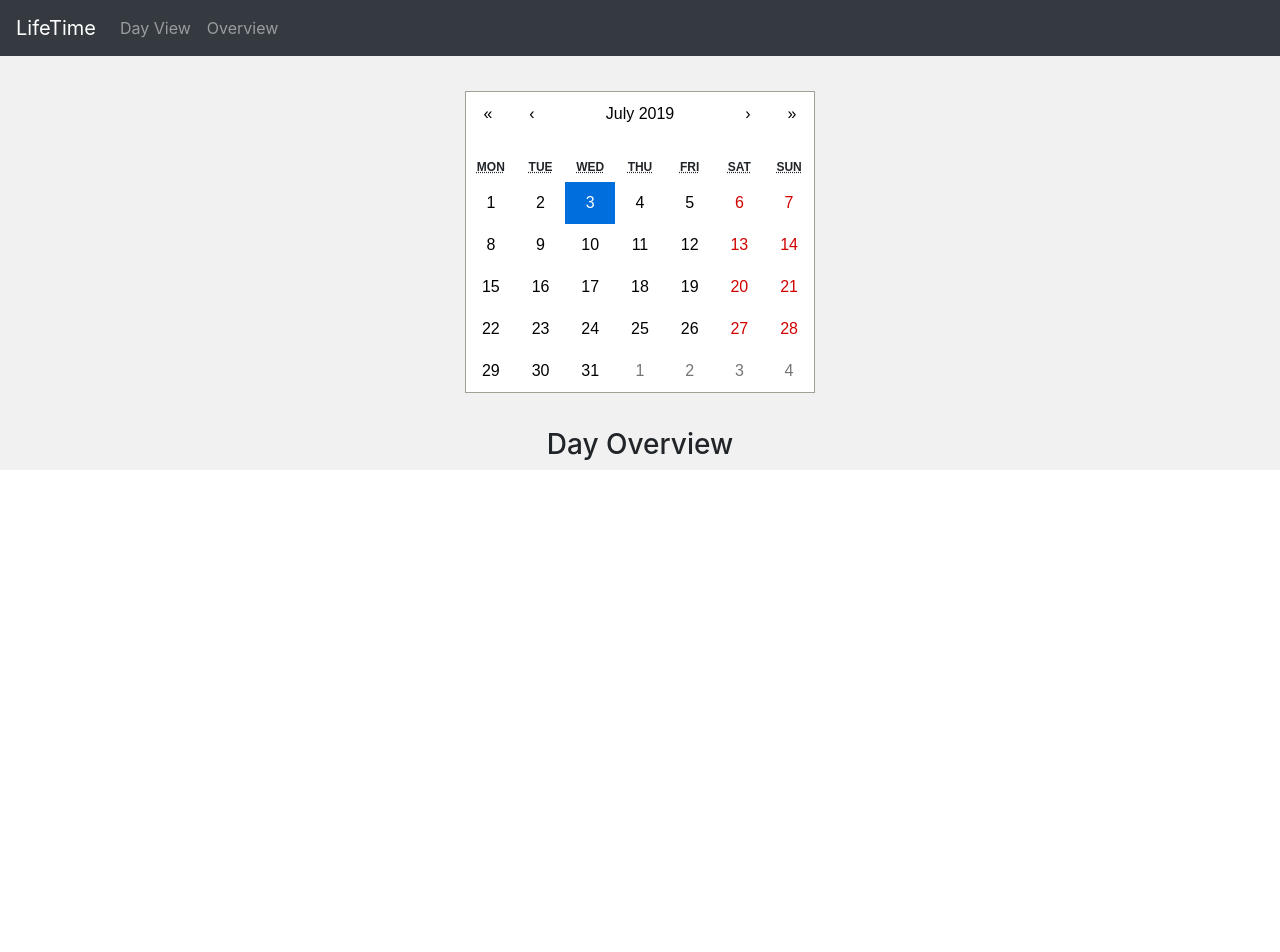
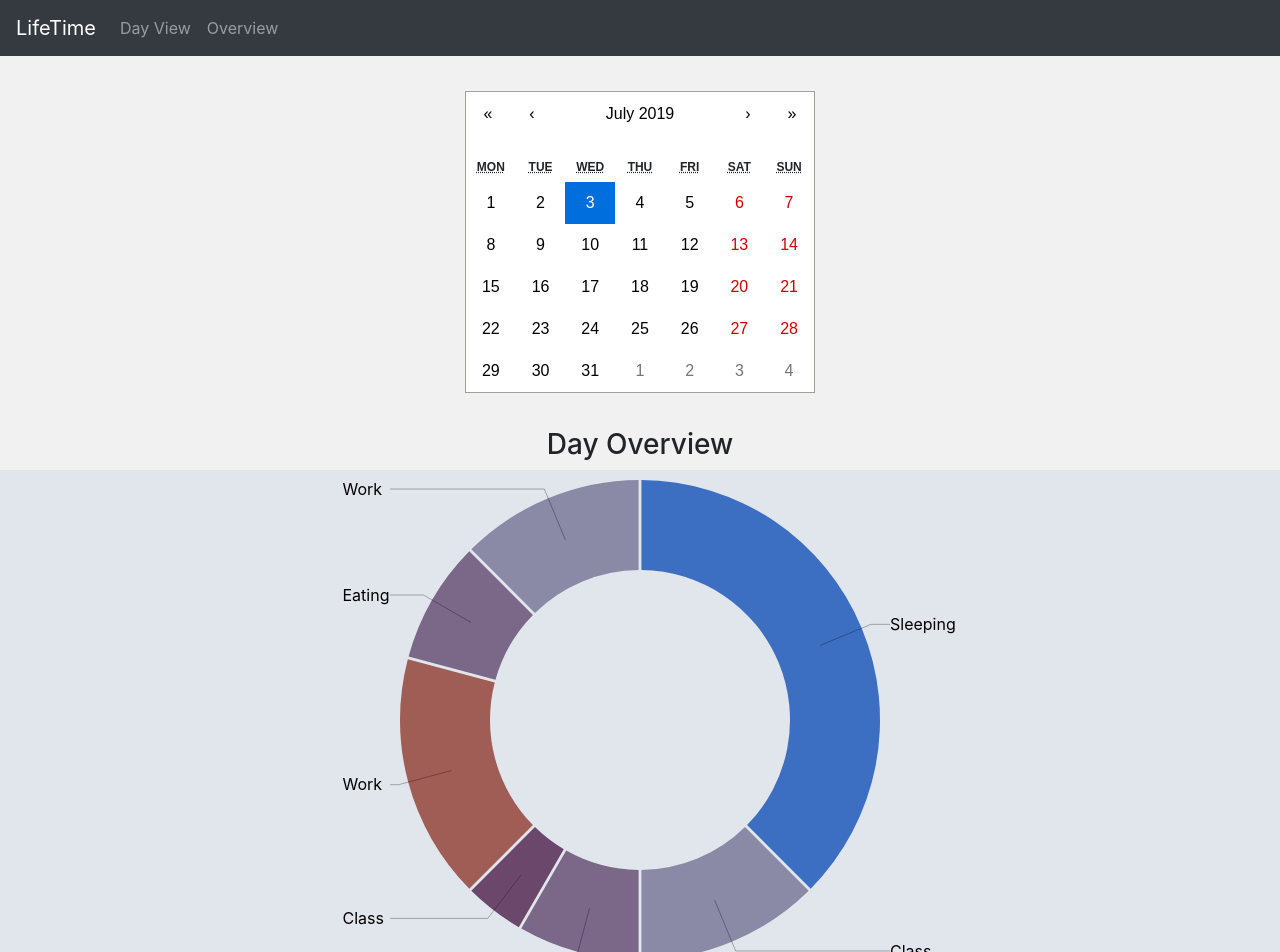
Before and after one commit to Avi-P/LifeTime, a React (Create React App) app: page /day-view in a window 1280 px wide. Shown: the top 952 px of the page. Before the commit the page ends 800 px from the top, so only its background shows below. Built offline with nearby package versions, Linux system fonts and the light colour scheme.

Commit message:
Display a donut chart using d3.js

```diff
--- a/package.json
+++ b/package.json
@@ -5,6 +5,9 @@
   "dependencies": {
     "bootstrap": "^4.3.1",
     "d3": "^5.9.7",
+    "d3-dsv": "^1.1.1",
+    "d3-scale": "^3.0.0",
+    "d3-shape": "^1.3.5",
     "react": "^16.8.6",
     "react-bootstrap": "^1.0.0-beta.9",
     "react-calendar": "^2.19.0",
--- a/src/Pages/Calendar/CalendarView.css
+++ b/src/Pages/Calendar/CalendarView.css
@@ -20,6 +20,11 @@
 #main {
     flex: 75%;
     background-color: #e1e6ed;
+    justify-content: center;
     /*display: flex;*/
     /*flex-direction: row;*/
 }
+
+#visual {
+    justify-content: center;
+}
--- a/src/Pages/Calendar/CalendarView.js
+++ b/src/Pages/Calendar/CalendarView.js
@@ -20,8 +20,8 @@ class CalendarView extends React.Component {
         this.state = {
             date: new Date(),
             data: [5,6,7,8],
-            width: 100,
-            height: 100,
+            width: 900,
+            height: 500,
             id: "root"
         }
     }
@@ -54,8 +54,10 @@ class CalendarView extends React.Component {
                     </div>
 
                     <div id = "main">
-                        {/*<DonutSummary data={this.state.data} width={this.state.width} height={this.state.height} innerRadius={60}*/}
-                                      {/*outerRadius={100} />*/}
+                        <center>
+                            <DonutSummary data={this.state.data} width={this.state.width} height={this.state.height} />
+                        </center>
+
                     </div>
 
                 </div>
--- a/src/Pages/Calendar/DonutSummary.js
+++ b/src/Pages/Calendar/DonutSummary.js
@@ -1,111 +1,213 @@
-import React, { createRef } from "react"
+import React from "react"
 
 import * as d3 from "d3";
+import { scaleOrdinal } from 'd3-scale';
+import { arc as d3Arc, pie as d3Pie } from 'd3-shape';
+import { csvParse } from 'd3-dsv';
 
 class DonutSummary extends React.Component{
 
     constructor(props) {
         super(props);
 
-        this.ref = createRef();
+        this.state = {
+            width: this.props.width,
+            height: this.props.height,
+            radius: Math.min(this.props.width, this.props.height) / 2,
+            colors: scaleOrdinal().range([
+                                                '#3c6fc2',
+                                                '#8a89a6',
+                                                '#7b6888',
+                                                '#6b486b',
+                                                '#a05d56',
+                                                '#d0743c',
+                                                '#ff8c00',
+                                            ]),
 
-        this.createPie = d3.pie()
-            .value(d => d.value)
-            .sort(null);
-
-        this.createArc = d3
-            .arc()
-            .innerRadius(props.innerRadius)
-            .outerRadius(props.outerRadius);
-
-        this.colors = d3.scaleOrdinal(d3.schemeCategory10);
-        this.format = d3.format(".2f");
+        }
     }
 
-    componentDidMount() {
-        this.drawChart();
+    midAngle(d){
+        return d.startAngle + (d.endAngle - d.startAngle)/2;
     }
 
-    drawChart() {
-        const data = [1, 1, 2, 3, 5, 8, 13, 21];
-        //
-        // //let arc = d3.pie()(data);
-        //
-        const svg = d3.select("body").append("svg")
-            .attr("width", this.props.width)
-            .attr("height", this.props.height);
-        //
-        //
-        // let arc = d3.arc()
-        //     .innerRadius(0)
-        //     .outerRadius(100)
-        //     .startAngle(0)
-        //     .endAngle(Math.PI / 2);
-        //
-        //
-        svg.selectAll("rect")
-            .data(data)
-            .enter()
-            .append("rect")
-            .attr("x", (d, i) => i * 70)
-            .attr("y", (d, i) => this.props.height - 10 * d)
-            .attr("width", 65)
-            .attr("height", (d, i) => d * 10)
-            .attr("fill", "green")
-        //
-        // return <path d = {arc} />
 
-        // const svg = d3.select(this.ref.current);
-        //
-        // const data = this.createPie(this.props.data);
-        //
-        // const {width, height, innerRadius, outerRadius} = this.props;
-        //
-        // svg.attr("class", "chart")
-        //     .attr("width", width)
-        //     .attr("height", height);
-        //
-        // const group = svg.append("g")
-        //                 .attr("transform", `translate(${innerRadius} ${outerRadius}`);
-        //
-        // const groupWithEnter = group.selectAll("g.arc").data(data).enter();
-        //
-        // const path = groupWithEnter.append("g").attr("class", "arc");
-        //
-        // path.append("path")
-        //     .attr("class", "arc")
-        //     .attr("d", this.createArc)
-        //     .attr("fill", (d, i) => this.colors(d.index));
-        //
-        // path.append("text")
-        //     .attr("text-anchor", "middle")
-        //     .attr("alignment-baseline", "middle")
-        //     .attr("transform", d => `translate(${this.createArc.centroid(d)})`)
-        //     .style("fill", "white")
-        //     .style("font-size", 10)
-        //     .text(d => this.format(d.value));
+    render() {
+        let dataTest =
+            `time,name
+            540,Sleeping
+            180,Class
+            120,Eating
+            60,Class
+            240,Work
+            120,Eating
+            180,Work`;
+
+            // {
+            //                 nums: [1, 1, 3],
+            //                 activity: ["Testing", "Testing One", "Testing Two"]
+            //             };
+
+
+        const arc = d3Arc()
+            .outerRadius(this.state.radius - 10)
+            .innerRadius(this.state.radius - 100)
+            .padAngle(0.01);
+
+        let outerArc = d3Arc()
+            .innerRadius(this.state.radius)
+            .outerRadius(this.state.radius);
+
+        const pie = d3Pie()
+            .sort(null)
+            .value(function(d) {
+                return d.time//d.population;
+            });
+
+        const data = pie( //dataTest
+            csvParse(dataTest, d => {
+                d.time = +d.time;
+                return d;
+            })
+        );
+
+        return (
+            <svg id = "visual" width={this.state.width} height={this.state.height}>
+                <g transform={`translate(${this.state.width / 2}, ${this.state.height / 2})`}>
+                    {data.map(d => {
+                        let retString = "";
+
+                        let SVGpos = outerArc.centroid(d);
+                        let textPos = outerArc.centroid(d);
+
+                        SVGpos[0] = this.state.radius * .90 * (this.midAngle(d) < Math.PI ? 1 : -1);
+                        textPos[0] = this.state.radius * (this.midAngle(d) < Math.PI ? 1 : -1);
+
+                        retString = arc.centroid(d)+ " " + outerArc.centroid(d) + " " + textPos;
+
+                        console.log(d.data.name + " " + retString);
+
+                        return (
+                            <g className="arc" key={`a${d.data.time}`}>
+                                <path d={arc(d)} fill={this.state.colors(d.data.time)} />
+                                <polyline points={retString} fill="none" stroke="black" stroke-width= "1px" opacity = ".3"/>
+
+                                {(textPos[0] < 0 ? textPos[0] = textPos[0] * 1.19 : textPos[0])}
+
+                                <text transform={`translate(${textPos/*arc.centroid(d)*/})`} dy=".35em">
+                                    {d.data.name}
+                                </text>
+                            </g>
+                        )
+                    })}
+                </g>
+            </svg>
+        );
     }
 
-    render() {
-        // const arc = d3
-        //     .arc()
-        //     .innerRadius(0)
-        //     .outerRadius(100)
-        //     .padAngle(0.01)
-        //     .cornerRadius(2);
-        //
-        // let height = this.props.height;
-        // let width = this.props.width;
-        //
-        // return (
-        // <svg height={height} width={width}>
-        //     <g transform={`translate(${width / 2},${height / 2})`}>
-        //         <path d={arc(this.state.data)} />
-        //     </g>
-        // </svg>)
 
-        return <svg ref={this.ref} />;
-    }
+    // constructor(props) {
+    //     super(props);
+    //
+    //     this.ref = createRef();
+    //
+    //     this.createPie = d3.pie()
+    //         .value(d => d.value)
+    //         .sort(null);
+    //
+    //     this.createArc = d3
+    //         .arc()
+    //         .innerRadius(props.innerRadius)
+    //         .outerRadius(props.outerRadius);
+    //
+    //     this.colors = d3.scaleOrdinal(d3.schemeCategory10);
+    //     this.format = d3.format(".2f");
+    // }
+    //
+    // componentDidMount() {
+    //     this.drawChart();
+    // }
+    //
+    // drawChart() {
+    //     const data = [1, 1, 2, 3, 5, 8, 13, 21];
+    //     //
+    //     // //let arc = d3.pie()(data);
+    //     //
+    //     const svg = d3.select("body").append("svg")
+    //         .attr("width", this.props.width)
+    //         .attr("height", this.props.height);
+    //     //
+    //     //
+    //     // let arc = d3.arc()
+    //     //     .innerRadius(0)
+    //     //     .outerRadius(100)
+    //     //     .startAngle(0)
+    //     //     .endAngle(Math.PI / 2);
+    //     //
+    //     //
+    //     svg.selectAll("rect")
+    //         .data(data)
+    //         .enter()
+    //         .append("rect")
+    //         .attr("x", (d, i) => i * 70)
+    //         .attr("y", (d, i) => this.props.height - 10 * d)
+    //         .attr("width", 65)
+    //         .attr("height", (d, i) => d * 10)
+    //         .attr("fill", "green")
+    //     //
+    //     // return <path d = {arc} />
+    //
+    //     // const svg = d3.select(this.ref.current);
+    //     //
+    //     // const data = this.createPie(this.props.data);
+    //     //
+    //     // const {width, height, innerRadius, outerRadius} = this.props;
+    //     //
+    //     // svg.attr("class", "chart")
+    //     //     .attr("width", width)
+    //     //     .attr("height", height);
+    //     //
+    //     // const group = svg.append("g")
+    //     //                 .attr("transform", `translate(${innerRadius} ${outerRadius}`);
+    //     //
+    //     // const groupWithEnter = group.selectAll("g.arc").data(data).enter();
+    //     //
+    //     // const path = groupWithEnter.append("g").attr("class", "arc");
+    //     //
+    //     // path.append("path")
+    //     //     .attr("class", "arc")
+    //     //     .attr("d", this.createArc)
+    //     //     .attr("fill", (d, i) => this.colors(d.index));
+    //     //
+    //     // path.append("text")
+    //     //     .attr("text-anchor", "middle")
+    //     //     .attr("alignment-baseline", "middle")
+    //     //     .attr("transform", d => `translate(${this.createArc.centroid(d)})`)
+    //     //     .style("fill", "white")
+    //     //     .style("font-size", 10)
+    //     //     .text(d => this.format(d.value));
+    // }
+    //
+    // render() {
+    //     // const arc = d3
+    //     //     .arc()
+    //     //     .innerRadius(0)
+    //     //     .outerRadius(100)
+    //     //     .padAngle(0.01)
+    //     //     .cornerRadius(2);
+    //     //
+    //     // let height = this.props.height;
+    //     // let width = this.props.width;
+    //     //
+    //     // return (
+    //     // <svg height={height} width={width}>
+    //     //     <g transform={`translate(${width / 2},${height / 2})`}>
+    //     //         <path d={arc(this.state.data)} />
+    //     //     </g>
+    //     // </svg>)
+    //
+    //     return <svg ref={this.ref} />;
+    // }
 }
 
 export default DonutSummary;
```
Also changed, not shown: 1 other file (tests, documents, lock files or other folders).
